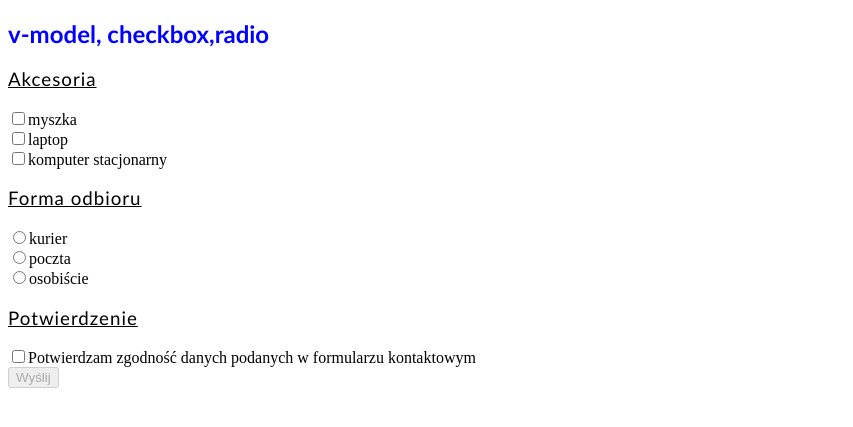
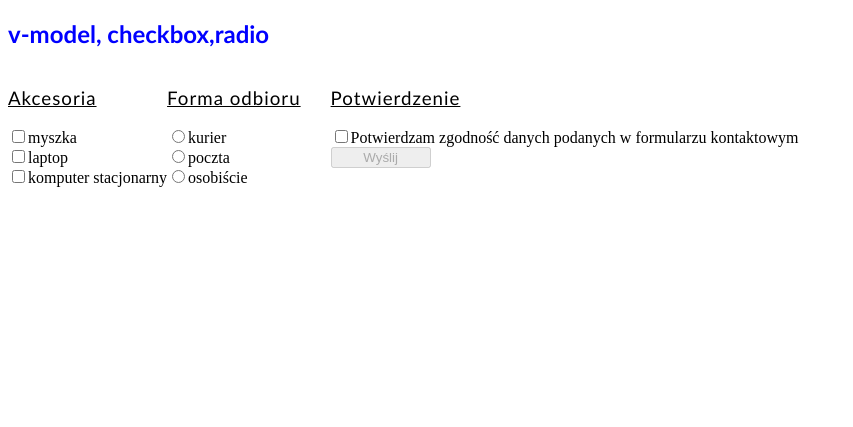
Before and after one commit to JJAROX/VueJS---wiczenia, a website: page static/cwiczenia/lekcja4/03-forms- v-model -checkbox, radio.html in a window 1280 px wide. Shown: the part 63-490 px from the top of the page, without its empty margins (0-853 px from the left). Drawn offline with nearby package versions, Linux system fonts and the light colour scheme.

Commit message:
Update style.css

```diff
--- a/static/css/style.css
+++ b/static/css/style.css
@@ -370,3 +370,16 @@ td {
   margin: 0;
   border: none;
 }
+
+.forms-container {
+  display: inline-flex;
+}
+
+.forms-03-box {
+  display: flex;
+  flex-direction: column;
+}
+
+.accept-btn {
+  width: 6.25rem;
+}
```
